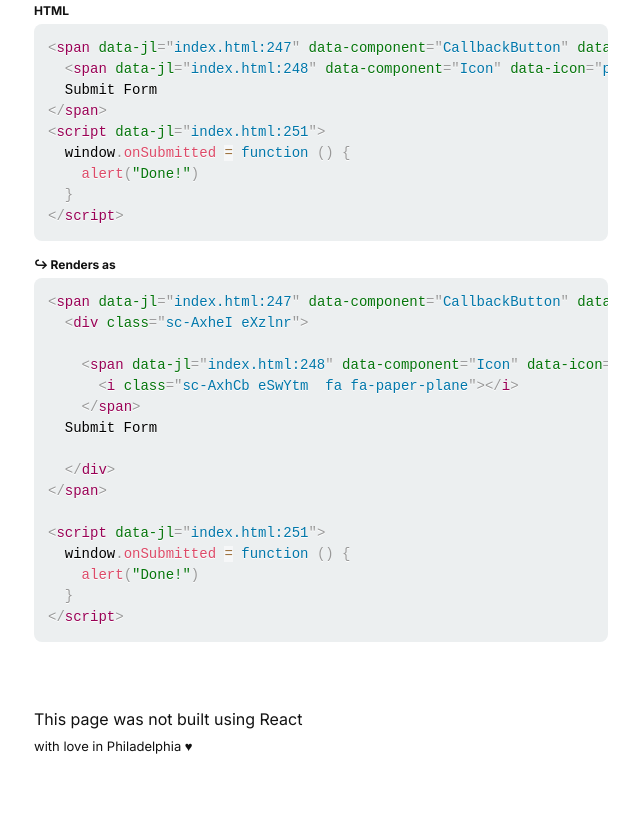
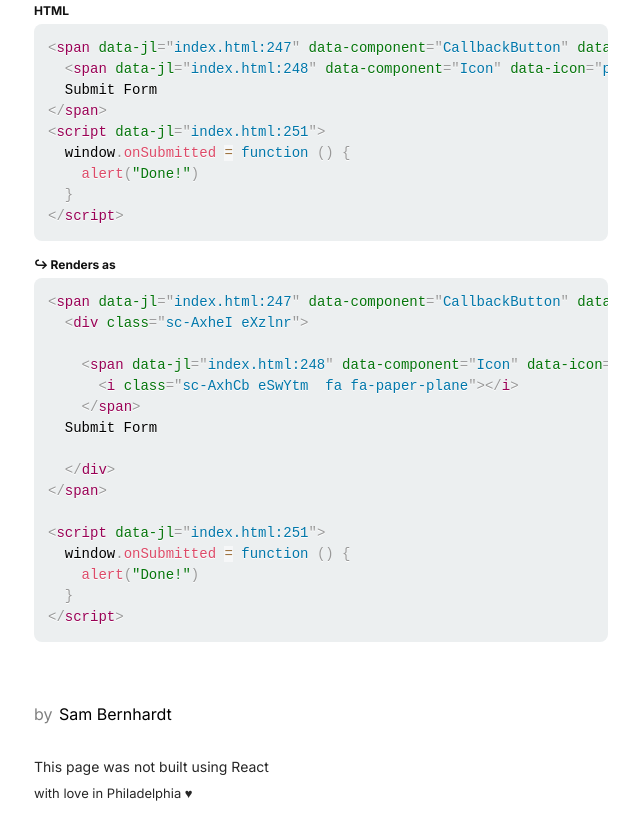
Before and after one commit to sambernhardt/static-react-components, a website: page index.html in a window 1280 px wide. Shown: the part 6522-7360 px from the top of the page, without its empty margins (319-959 px from the left). Drawn offline with Linux system fonts and the light colour scheme.

Commit message:
Added footer

```diff
--- a/index.html
+++ b/index.html
@@ -263,7 +263,12 @@ export default ({ children, ...props }) =&gt; {
             <pre><code class="language-html dist"></code></pre>
           </div>
         </div>
-        <p>This page was not built using React<br><small>with love in Philadelphia ♥</small></p>
+        <footer>
+          <span class="handle">
+            by <a href="http://samuelbernhardt.com">Sam Bernhardt</a>
+        </span>
+          <p>This page was not built using React<br><small>with love in Philadelphia ♥</small></p>
+        </footer>
       </div>
     </div>
     <script src="scripts/code_snippets.js"></script>
--- a/styles/sass/style.scss
+++ b/styles/sass/style.scss
@@ -9,6 +9,10 @@ body {
         background: #111;
         color: white;
     }
+}
+
+a {
+    text-decoration: none;
 }
 
 .main {
@@ -33,7 +37,6 @@ body {
                 display: block;
                 text-align: right;
                 font-size: 16px;
-                text-decoration: none;
                 margin-bottom: 8px;
                 color: #555;
                 &:hover {
@@ -127,3 +130,36 @@ strong {
 small {
     font-size: 13px;
 }
+
+footer {
+    color: black;
+    @media (prefers-color-scheme: dark) {
+        color: white;
+    }
+    .handle {
+        color: gray;
+        a {
+            color: black;
+            opacity: 1;
+            margin-left: 2px;
+            transition-duration: .2s;
+            &:hover {
+                color: gray;
+            }
+        }
+        @media (prefers-color-scheme: dark) {
+            color: gray;
+            a {
+                color: white;
+                &:hover {
+                    color: gray;
+                }
+            }
+        }
+    }
+    p {
+        font-size: 14px;
+        margin-top: 32px;
+        opacity: .85;
+    }
+}
```
Also changed, not shown: styles/css/style.css, 1 other file.
